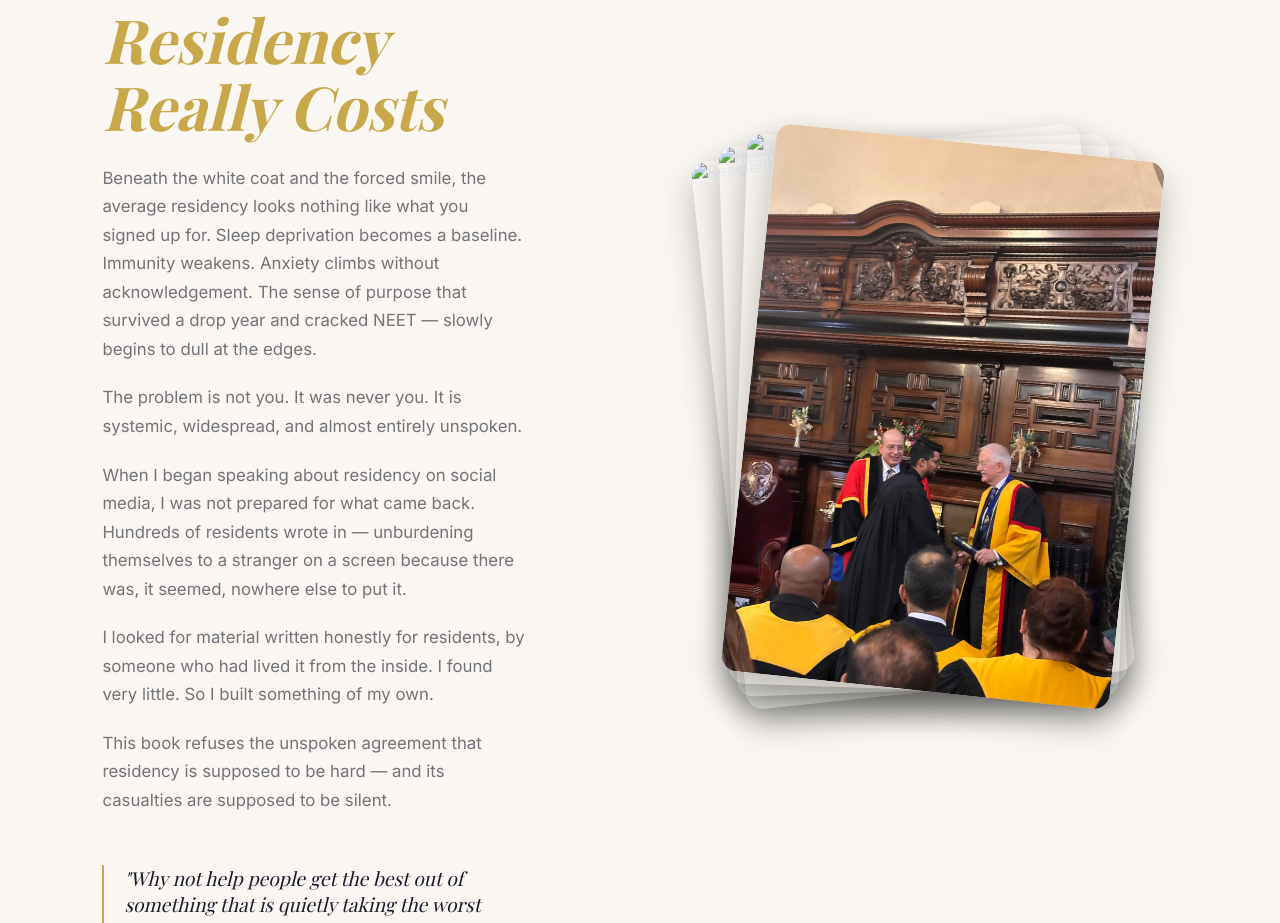
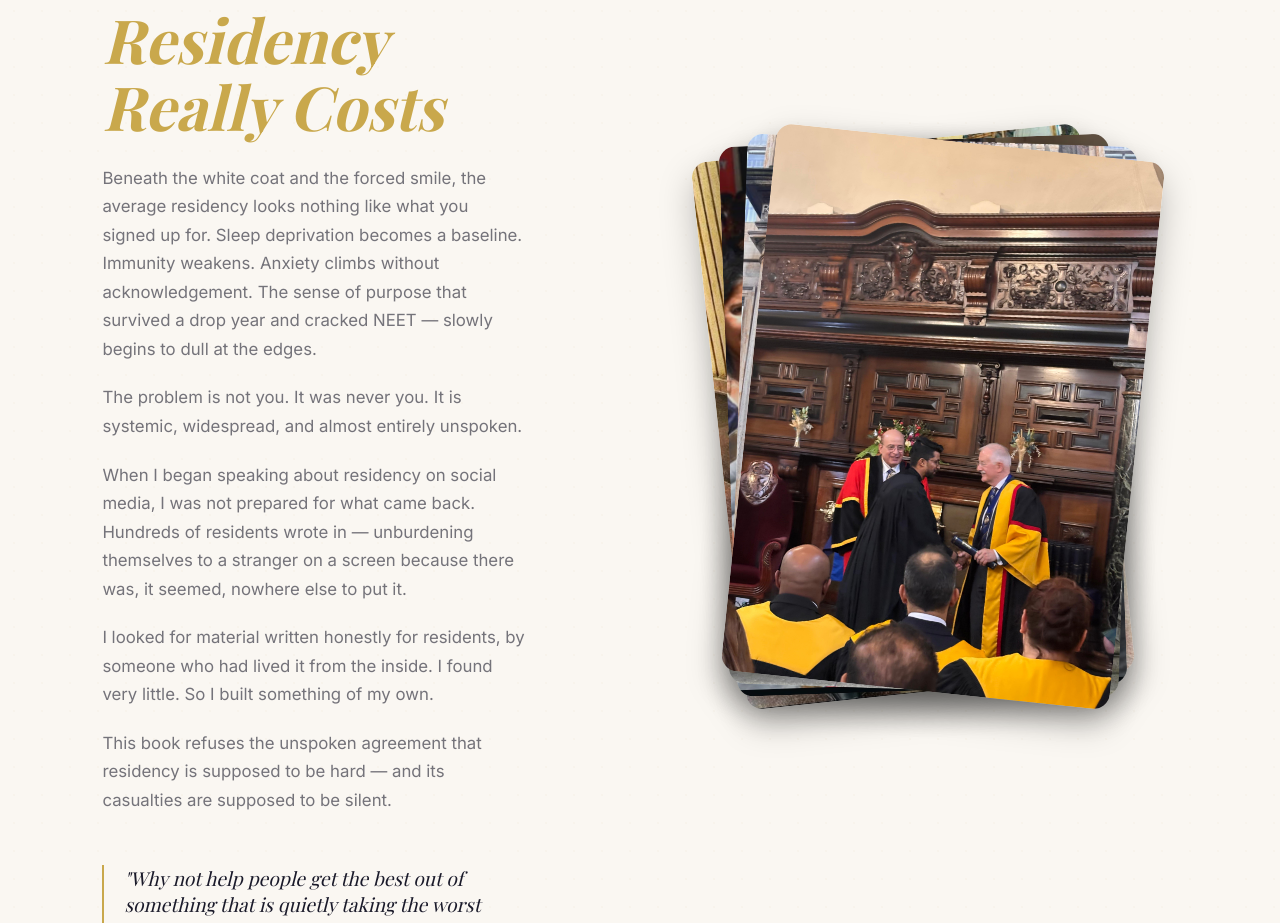
Before and after one commit to deveshweb476-coder/residency-book, a website: page index.html in a window 1280 px wide. Shown: the part 1788-2711 px from the top of the page. Drawn offline with nearby package versions, Linux system fonts and the light colour scheme; no server answers; a web font is replaced by a local one.

Commit message:
Rename images to avoid space issues and update index.html

```diff
--- a/index.html
+++ b/index.html
@@ -204,9 +204,9 @@
             <!-- RIGHT: Dual animated cards -->
             <div class="s2a-right">
                 <div class="s2a-quad-cards">
-                    <img src="why this book .jpeg" alt="Residency Image 4" class="s2a-card s2a-card-4">
-                    <img src="why this book 3.jpg" alt="Residency Image 3" class="s2a-card s2a-card-3">
-                    <img src="why this book -2.jpg" alt="Residency Image 2" class="s2a-card s2a-card-2">
+                    <img src="why-this-book.jpeg" alt="Residency Image 4" class="s2a-card s2a-card-4">
+                    <img src="why-this-book-3.jpg" alt="Residency Image 3" class="s2a-card s2a-card-3">
+                    <img src="why-this-book-2.jpg" alt="Residency Image 2" class="s2a-card s2a-card-2">
                     <img src="section-2-image.jpg" alt="Residency Image 1" class="s2a-card s2a-card-1">
                 </div>
             </div>
```
Also changed, not shown: .stylelintrc.json (added), table of conetent/10.jpg (added), table of conetent/11.jpg (added), table of conetent/2.jpg (added), table of conetent/3.jpg (added), table of conetent/4.jpg (added), table of conetent/5.jpg (added), table of conetent/6.jpg (added), table of conetent/7.jpg (added), table of conetent/8.jpg (added), table of conetent/9.jpg (added), table of conetent/IMG-20260711-WA0008.jpg (added), why thi book page.jpg (deleted), why-this-book-2.jpg (added), 2 more files.
